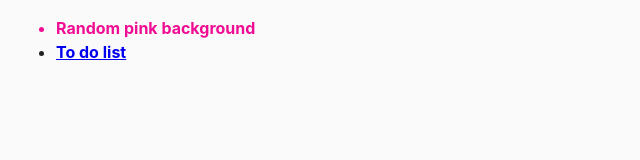
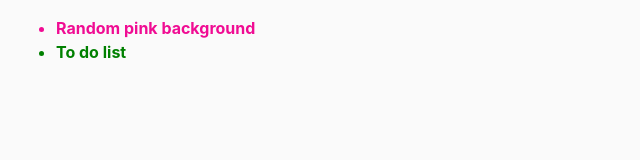
Before and after one commit to annamichalowska/my-own-practise, a plain HTML site: page index.html in a window 1280 px wide. Shown: the full height of the page, 0-640 px from the left. Drawn offline with Linux system fonts and the light colour scheme.

Commit message:
Update common.css

```diff
--- a/css/common.css
+++ b/css/common.css
@@ -42,3 +42,10 @@ img {
   text-decoration: none;
   color: #f00c93;
 }
+.to-do-list {
+  color: green;
+}
+.to-do-list a {
+  text-decoration: none;
+  color: green;
+}
```
